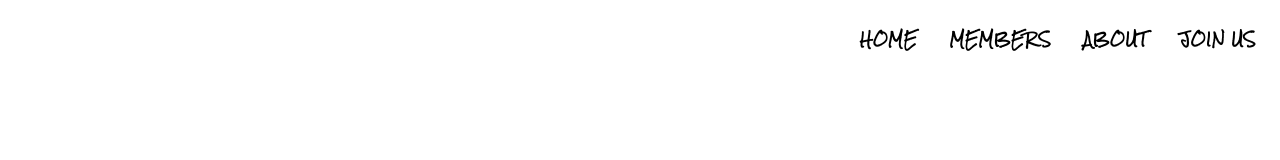
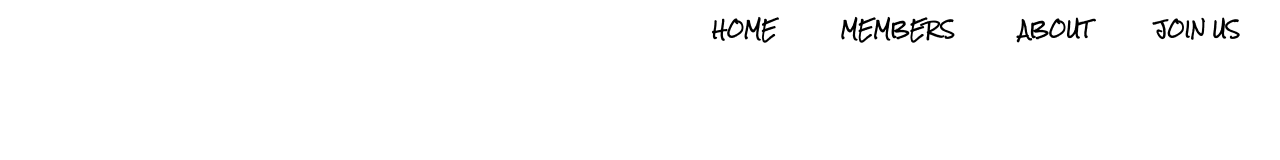
Before and after one commit to xlakostax/react-router-material-ui, a React (Create React App) app: page / in a window 1280 px wide. Shown: the top 160 px of the page. Built offline with nearby package versions, Linux system fonts and the light colour scheme.

Commit message:
RC version fixes added

```diff
--- a/src/NavBar.js
+++ b/src/NavBar.js
@@ -1,5 +1,5 @@
 import React from 'react';
-import { Button, Toolbar, makeStyles } from '@material-ui/core';
+import { Button, List, ListItem, ListItemText, makeStyles, Typography } from '@material-ui/core';
 import { NavLink } from 'react-router-dom';
 import 'typeface-roboto';
 
@@ -17,28 +17,48 @@ const useStyles = makeStyles(theme => ({
 const NavBar = (props) => {
   const classes = useStyles();
   return (
-    <Toolbar component="nav" style = {{position: "relative", width: "100%", height: "100%", display: "flex", flexDirection: "row", justifyContent: "flex-end", padding: 0 }}>
+    <List  component="nav" style = {{position: "relative", width: "100%", height: "100%", display: "flex", flexDirection: "row", justifyContent: "flex-end", padding: 0 }}>
       <NavLink exact activeClassName = 'active' className = {classes.navLink} to="/">
-        <Button color = "secondary" className = {classes.navButton}>
-          Home
-        </Button>
+        <ListItem>
+          <Button color = "secondary">
+            <ListItemText
+              disableTypography
+              primary = {<Typography type="body2" className = {classes.navButton}>Home</Typography>}
+            />
+          </Button>
+        </ListItem>
       </NavLink>
       <NavLink activeClassName = 'active' className = {classes.navLink} to="/members">
-        <Button color = "secondary" className = {classes.navButton}>
-            Members
-        </Button>
+        <ListItem>
+          <Button color = "secondary">
+            <ListItemText
+              disableTypography
+              primary = {<Typography type="body2" className = {classes.navButton}>Members</Typography>}
+            />
+          </Button>
+        </ListItem>
       </NavLink>
       <NavLink activeClassName = 'active' className = {classes.navLink} to="/about">
-        <Button color = "secondary" className = {classes.navButton}>
-            About
-        </Button>
+        <ListItem>
+          <Button color = "secondary">
+            <ListItemText
+              disableTypography
+              primary = {<Typography type="body2" className = {classes.navButton}>About</Typography>}
+            />
+          </Button>
+        </ListItem>
       </NavLink>
       <NavLink activeClassName = 'active' className = {classes.navLink} to="/contacts">
-        <Button color = "secondary" className = {classes.navButton}>
-            Join us
-        </Button>
+        <ListItem>
+          <Button color = "secondary">
+            <ListItemText
+              disableTypography
+              primary = {<Typography type="body2" className = {classes.navButton}>Join us</Typography>}
+            />
+          </Button>
+        </ListItem>
       </NavLink>
-    </Toolbar>
+    </List >
   )
 }
 
```
